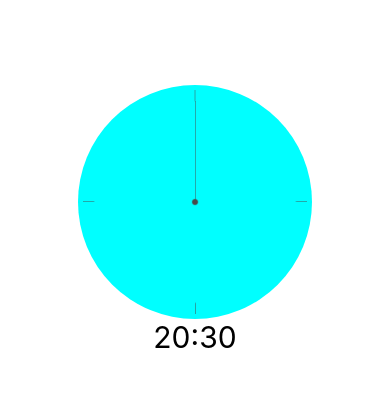
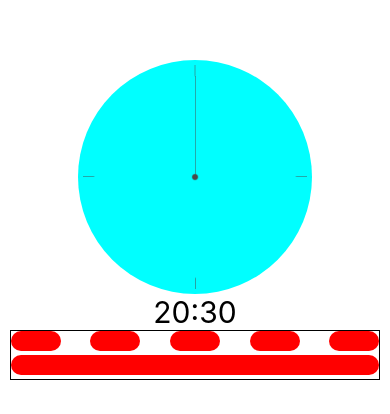
Before and after one commit to MarkoTF/pomodoro, a React Native app: screen / in a window 390 px wide. Shown: the part 202-616 px from the top of the page. Built offline with nearby package versions, Linux system fonts and the light colour scheme.

Commit message:
Maquetación de los timpos

```diff
--- a/App.js
+++ b/App.js
@@ -1,6 +1,7 @@
 import { StatusBar } from 'expo-status-bar';
 import { StyleSheet, Text, View } from 'react-native';
 import { AnalogClock, DigitalClock } from './src/components/Clock';
+import { Times } from './src/components/Times'
 
 export default function App() {
   return (
@@ -8,6 +9,7 @@ export default function App() {
       <AnalogClock
 	backColor='aqua'/>
       <DigitalClock/>
+      <Times/>
       <StatusBar style="auto" />
     </View>
   );
--- a/src/components/Times.js
+++ b/src/components/Times.js
@@ -0,0 +1,63 @@
+import {
+  View,
+  Text,
+  StyleSheet
+} from 'react-native';
+
+export const Times = ({ times }) => {
+  const times_test = {
+    pomodoro: {
+      duration: 60000,
+      color: 'green',
+      times: 3,
+    },
+    shortBreak: {
+      duration: 25000,
+      color: 'blue',
+      times: 2,
+    },
+    longBreak: {
+      duration: 60000,
+      color: 'red',
+      times: 1
+    }
+  }
+  return (
+    <View style={ styles.boxContainer }>
+      <View style={ styles.container }>
+	<View style={ [styles.time, { width: 50 }] }>
+	</View>
+	<View style={ [styles.time, { width: 50 }] }>
+	</View>
+	<View style={ [styles.time, { width: 50 }] }>
+	</View>
+	<View style={ [styles.time, { width: 50 }] }>
+	</View>
+	<View style={ [styles.time, { width: 50 }] }>
+	</View>
+      </View>
+      <View style={ styles.container }>
+	<View style={ [styles.time, { width: '100%' }] }/>
+      </View>
+    </View>
+  )
+}
+
+const styles = StyleSheet.create({
+  time: {
+    backgroundColor: 'red',
+    height: 20,
+    borderRadius: 40,
+  },
+  boxContainer: {
+    borderColor: 'black',
+    borderWidth: 1,
+    width: '95%',
+    height: 50,
+  },
+  container: {
+    flexDirection: 'row',
+    justifyContent: 'space-between',
+    flex: 1,
+  }
+})
```
